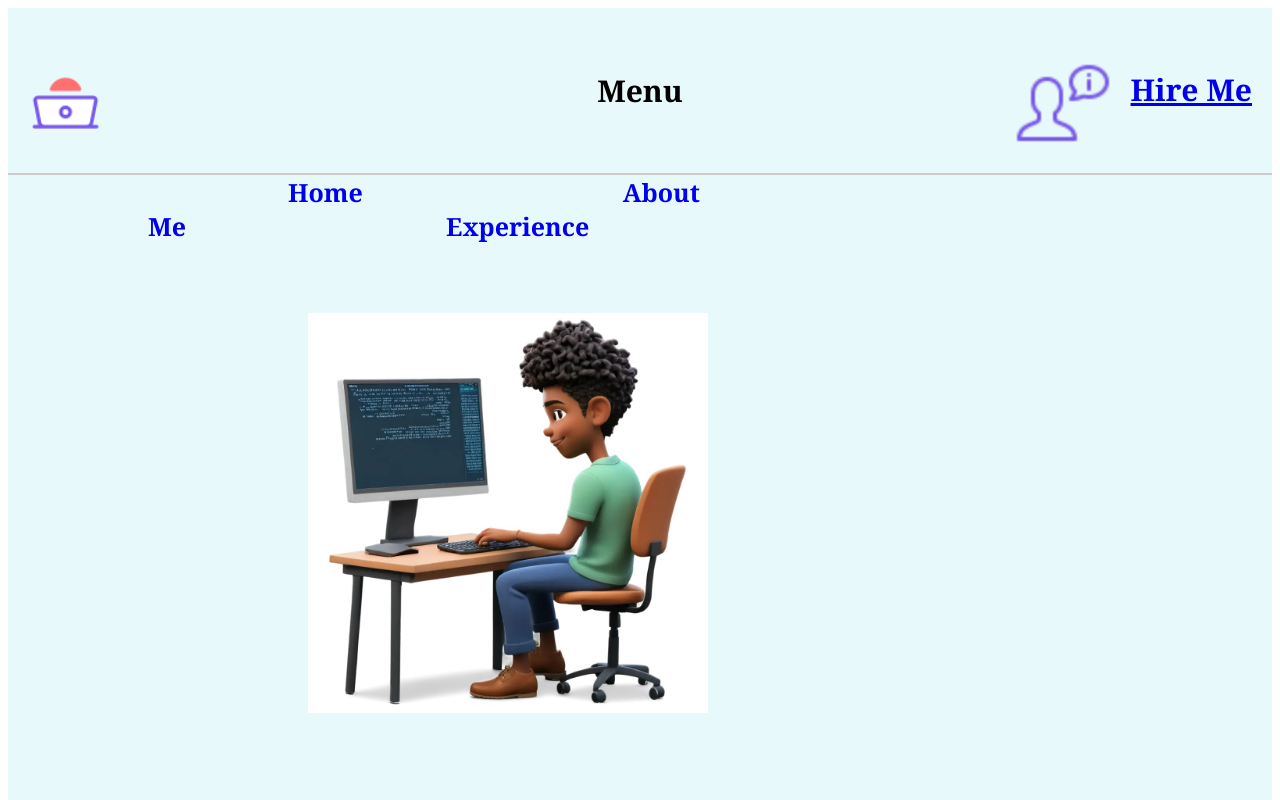
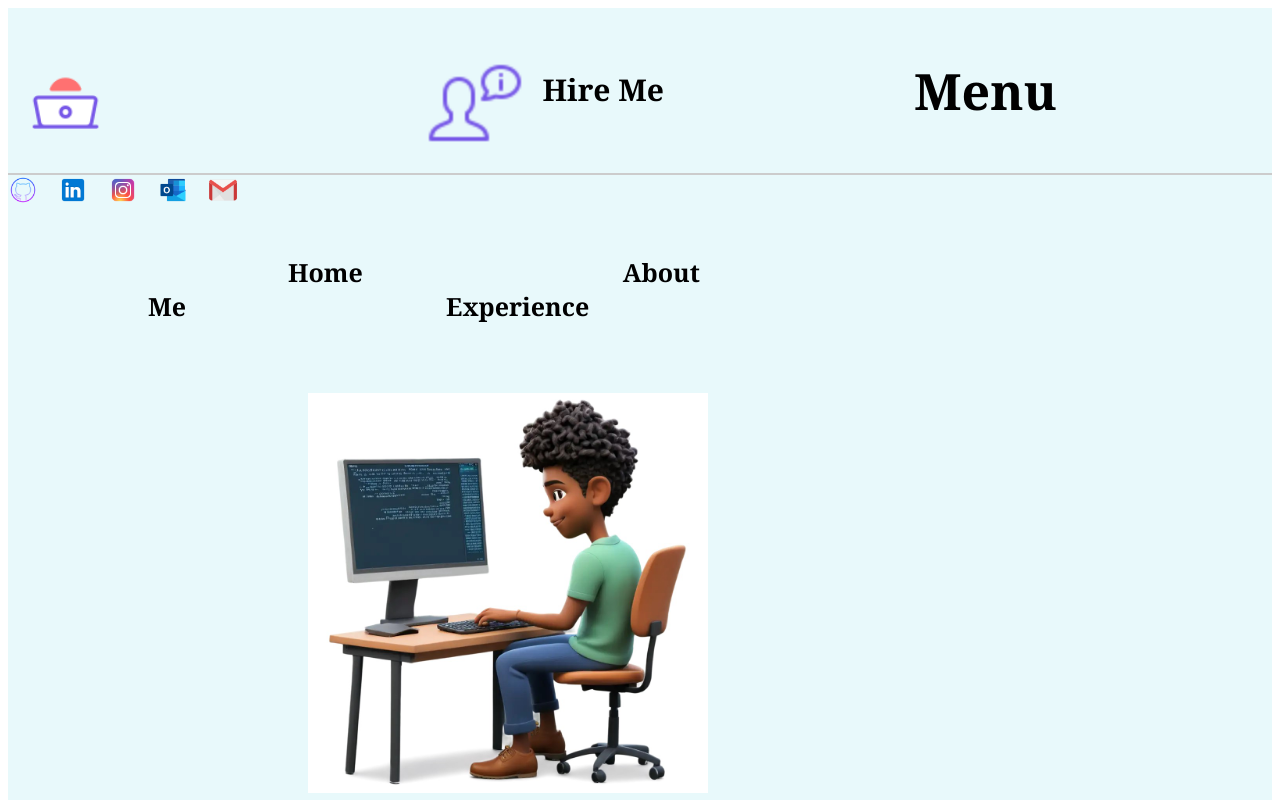
Before and after one commit to Ermiyas9/PersonalPortfolio, a React (Create React App) app in the folder reactapp/: page / in a window 1280 px wide. Shown: the top 800 px of the page. Built offline with nearby package versions, Linux system fonts and the light colour scheme.

Commit message:
I separated the social media icon div from the header components for design purposes, so I created its own component. It is displayed on all pages. I am still figuring out the details about the menu lists.

```diff
--- a/reactapp/src/App.css
+++ b/reactapp/src/App.css
@@ -1,5 +1,13 @@
+
+/* General App Container */
+.app-container {
+  width: 100%;
+  height: auto;
+  background: #E8F9FB;
+}
+
 /* Flexbox container for the header (Logo, Menu/Close, Hire Me) */
-#menuDropDown {
+#headerComponents {
   display: flex;
   align-items: center;
   justify-content: space-between;
@@ -7,11 +15,10 @@
   border-bottom: 2px solid #ccc;
 }
 
-.aboutMeContent {
-  padding: 20px;
-  border-radius: 8px;
+.logo {
+  flex: 1;
+  justify-content: flex-start;
 }
-
 
 /* Logo image styling */
 .logo img {
@@ -20,20 +27,6 @@
   padding-top: 5px;
 }
 
-.logo {
-  flex: 1;
-}
-
-/* Align the logo, menu button, and hire me icon in the first row */
-.menuBtn {
-  flex: 1;
-  text-align: center;
-  color: black;
-  cursor: pointer;
-  font-size: 30px;
-  font-family: Georgia, cursive, sans-serif;
-  font-weight: bold;
-}
 
 .hireMeIcon {
   flex: 1;
@@ -46,6 +39,7 @@
   font-weight: bold;
 }
 
+
 /* Hire me icon image styling */
 .hireMeIcon img {
   width: 50px;
@@ -53,16 +47,21 @@
   padding-top: 20px;
 }
 
+
+
 /* Second row: Social media icons and menu list */
 .socialMediaAndMenu {
   display: flex;
   flex-direction: row;
-  justify-content: space-between; /* Space between social icons and menu list */
+  justify-content: space-between;
   padding-top: 20px;
-  width: 100%; /* Full width to ensure alignment */
+  width: 100%;
   padding-left: 50px;
   padding-right: 50px;
 }
+
+
+
 
 /* Social media icons styling */
 .socialMediaIconsContainer {
@@ -76,31 +75,86 @@
   height: 30px;
 }
 
-/* Menu list styling */
-.menuList {
+
+/* Menu Items Container */
+.menuItems {
   font-size: 25px;
   font-family: Georgia, cursive, sans-serif;
   font-weight: bold;
   list-style-type: none;
   display: flex;
-  gap: 40px; /* Space between menu items */
-  justify-content: flex-end;
+  gap: 40px;
+  justify-content: flex-start;
+
 }
 
-/* General App Container */
-.app-container {
-  width: 100%;
-  height: auto;
-  background: #E8F9FB;
+/* Remove bullet points */
+ul {
+  list-style-type: none;
+  margin: 0;
 }
+
+li {
+  list-style-type: none;
+}
+
+/* Remove underline from links */
+a {
+  text-decoration: none;
+  color: black;
+  font-weight: bold;
+}
+
+
+/* Add hover effect for links */
+a:hover {
+  color: #007bff;
+}
+
+/* Flexbox styling for spacing */
+.menuList {
+  display: flex;
+  gap: 40px;
+  flex-direction: column;
+  justify-content: flex-start;
+}
+
+/* Adjust menu button */
+.menuBtn {
+  flex: 1;
+  color: black;
+  cursor: pointer;
+  font-size: 30px;
+  font-family: Georgia, cursive, sans-serif;
+  font-weight: bold;
+
+  margin-bottom: 20px;
+  padding-left: 250px; /* this isss the space btwn close btn an hireme icon */
+  padding-right: 20px;
+  padding-top: 20px;
+  font-size: 50px;
+}
+
+/* Space between list items */
+.menuList li {
+  margin-bottom: 20px;
+  padding-left: 50px;
+  padding-right: 20px;
+  padding-top: 50px;
+}
+
+
+
 
 /* Change background color of buttons on hover */
 .tablink:hover {
-  background-color: #f1ed15;
-  padding: 5px 10px;
   width: auto;
   height: auto;
   border-radius: 5px;
+  font-size: 25px;
+  font-family: Georgia, cursive, sans-serif;
+  font-weight: bold;
+  list-style-type: none;
 }
 
 /* Default styles for tab content */
@@ -118,6 +172,8 @@
   font-weight: bold;
   margin: 0 120px;
   padding-bottom: 50px;
+  padding-top: 50px;
+
   text-decoration: none;
   font-size: 25px;
 }
@@ -138,15 +194,11 @@
   color: #007BFF;
 }
 
-/* Remove bullet points from lists */
-ul {
-  list-style-type: none;
+.contentImage {
+  padding-left: 300px;
 }
 
-/* Menu list item styling */
-.menuList li {
-  margin-bottom: 80px;
-}
+
 
 .imageAndIntroPara {
   display: flex;
@@ -158,7 +210,3 @@ ul {
   font-family: Georgia, cursive, sans-serif;
   font-size: 20px;
 }
-
-.contentImage {
-  padding-left: 300px;
-}
--- a/reactapp/src/components/Doggo.js
+++ b/reactapp/src/components/Doggo.js
@@ -12,6 +12,7 @@ import instaImageIcon from '../images/aboutMePage/instaImage.png';
 import outlookImageIcon from '../images/aboutMePage/outlookImage.png';
 import emailIcon from '../images/aboutMePage/emailImage.png';
 import HeaderComponents from './Header';
+import socialMediaIconsDisplay from './socialMediaDisplay';
 
 
 function DoggoPage() {
@@ -25,6 +26,8 @@ function DoggoPage() {
             </div>
         </HeaderComponents>
 
+        {socialMediaIconsDisplay()}
+
     </div>
 
 
--- a/reactapp/src/components/Header.js
+++ b/reactapp/src/components/Header.js
@@ -3,26 +3,16 @@ import React from "react";
 import { Link } from 'react-router-dom';
 import logo from '../images/homePage/logoImage.png';
 import hireMeIcon from '../images/homePage/hireMePic.png';
-import githubIcon from '../images/homePage/githubImage.png';
-import linkedInIcon from '../images/homePage/linkInImage.png';
-import instaImageIcon from '../images/homePage/instaImage.png';
-import outlookImageIcon from '../images/homePage/outlookImage.png';
-import emailIcon from '../images/homePage/emailImage.png';
-
 
 
 import '../App.css';
 
 function HeaderComponents(props) {
-
-
   // Get the current page URL
   let currentPage = window.location.href;
 
   // State to toggle the menu
   const [menuOpen, setMenuOpen] = useState(false);
-
-
 
   const handleMenuToggle = () => {
     // Toggle between open and close
@@ -30,20 +20,17 @@ function HeaderComponents(props) {
   };
 
   return (
-    <div id="menuDropDown" className="dropDownMenu">
+    <div id="headerComponents" className="headerComponents">
       <div className="logo">
         <img src={logo} alt="Logo" />
       </div>
 
-      <div id="menuButton" className="menuBtn">
-        {/* Toggle between "Menu" and "Close" */}
-        <div
-          className={`tablink ${menuOpen ? "active" : ""}`}
-          onClick={handleMenuToggle}
-        >
-          {menuOpen ? "Close" : "Menu"}
-        </div>
-      </div>
+
+
+
+
+
+
 
       <div className="hireMeIcon">
         <a href="mailto:egulti4128@conestogac.on.ca" className="hireMeIconLink">
@@ -57,96 +44,37 @@ function HeaderComponents(props) {
         </a>
       </div>
 
-      <div className="menuBtnOptions">
-        {menuOpen ? (
-          // Menu content when the menu is open
+
+
+
+
+
+
+
+      <div id="menuButton" className="menuBtn">
+        {/* Toggle between "Menu" and "Close" */}
+        <div
+          className={`tablink ${menuOpen ? "active" : ""}`}
+          onClick={handleMenuToggle}
+        >
+          {menuOpen ? "Close" : "Menu"}
+
+          {/* Menu content when the menu is open */}
           <div className="menuItems">
-            <div className="socialMediaIconsContainer" style={{ display: 'flex', flexDirection: 'row', gap: '20px', paddingBottom: '20px', paddingLeft: '5px' }}>
-              {/* Social media icons */}
-              <div className="githubIcon">
-                <a
-                  href="https://github.com/Ermiyas9"
-                  className="socialMediaIcons"
-                  style={{ textDecoration: 'none', display: 'inline-block' }}
-                >
-                  <img
-                    src={githubIcon}
-                    alt="GitHub"
-                    className="socialMediaIcons"
-                    style={{ verticalAlign: 'middle' }}
-                  />
-                </a>
-              </div>
-              <div className="linkedInIcon">
-                <a
-                  href="https://www.linkedin.com/in/ermiyas-gulti-4ab51521a/"
-                  className="socialMediaIcons"
-                  style={{ textDecoration: 'none', display: 'inline-block' }}
-                >
-                  <img
-                    src={linkedInIcon}
-                    alt="LinkedIn"
-                    className="socialMediaIcons"
-                    style={{ verticalAlign: 'middle' }}
-                  />
-                </a>
-              </div>
-              <div className="emailIcon">
-                <a
-                  href="https://www.instagram.com/Ermiyas_g9"
-                  className="socialMediaIcons"
-                  style={{ textDecoration: 'none', display: 'inline-block' }}
-                >
-                  <img
-                    src={instaImageIcon}
-                    alt="Instagram"
-                    className="socialMediaIcons"
-                    style={{ verticalAlign: 'middle' }}
-                  />
-                </a>
-              </div>
-              <div className="emailIcon">
-                <a
-                  href="mailto:egulti4128@conestogac.on.ca"
-                  className="socialMediaIcons"
-                  style={{ textDecoration: 'none', display: 'inline-block' }}
-                >
-                  <img
-                    src={outlookImageIcon}
-                    alt="School Email"
-                    className="socialMediaIcons"
-                    style={{ verticalAlign: 'middle' }}
-                  />
-                </a>
-              </div>
-              <div className="emailIcon">
-                <a
-                  href="mailto:enduethio@gmail.com"
-                  className="socialMediaIcons"
-                  style={{ textDecoration: 'none', display: 'inline-block' }}
-                >
-                  <img
-                    src={emailIcon}
-                    alt="Personal Email"
-                    className="socialMediaIcons"
-                    style={{ verticalAlign: 'middle' }}
-                  />
-                </a>
-              </div>
-            </div>
-            <div className="menuList">
+            {menuOpen ? (
+              // Close and open menu lists
               <ul>
                 {/* Menu items with Links */}
                 <li><Link to="/">HOME</Link></li>
                 <li><Link to="/AboutMe">ABOUT ME</Link></li>
                 <li><Link to="/projects">MY PROJECTS</Link></li>
                 <li><Link to="/Doggo">MEET MY DOG</Link></li>
-                <li><Link to="/WorkExprience">MY EXPRIENCE</Link></li>
-                <li><Link to="/Hobbies">HOBBIE</Link></li>
+                <li><Link to="/WorkExprience">MY EXPERIENCE</Link></li>
+                <li><Link to="/Hobbies">HOBBIES</Link></li>
               </ul>
-            </div>
+            ) : null}
           </div>
-        ) : null} {/* Render nothing if the menu is closed */}
+        </div>
       </div>
     </div>
   );
--- a/reactapp/src/components/HomePage.js
+++ b/reactapp/src/components/HomePage.js
@@ -5,6 +5,7 @@ import HeaderComponents from './Header';
 //import logo from '../images/homePage/logoImage.png';
 import contentImage from '../images/contentImage.jpg';
 //import hireMeIcon from '../images/homePage/hireMePic.png';
+import socialMediaIconsDisplay from './socialMediaDisplay';
 
 import '../App.css';
 
@@ -15,6 +16,8 @@ function HomePage() {
         <Routes>
           <Route path="/" element={<HeaderComponents />} />
         </Routes>
+
+        {socialMediaIconsDisplay()}
 
       <div className="icon-container">
         <div className="logo">
--- a/reactapp/src/components/Projects.js
+++ b/reactapp/src/components/Projects.js
@@ -1,8 +1,8 @@
 
 // Projects.js
 import React from 'react';
-import { BrowserRouter, Routes, Route } from 'react-router-dom';
 import HeaderComponents from './Header';
+import socialMediaIconsDisplay from './socialMediaDisplay';
 
 function ProjectsPage() {
     return (
@@ -15,6 +15,8 @@ function ProjectsPage() {
             </div>
         </HeaderComponents>
 
+        {socialMediaIconsDisplay()}
+
     </div>
     );
 }
--- a/reactapp/src/components/WorkExprience.js
+++ b/reactapp/src/components/WorkExprience.js
@@ -2,6 +2,7 @@
 import React from 'react';
 import { BrowserRouter, Routes, Route } from 'react-router-dom';
 import HeaderComponents from './Header';
+import socialMediaIconsDisplay from './socialMediaDisplay';
 
 function WorkExpriencePage() {
     return (
@@ -14,6 +15,8 @@ function WorkExpriencePage() {
             </div>
         </HeaderComponents>
 
+        {socialMediaIconsDisplay()}
+
     </div>
     );
 }
--- /dev/null
+++ b/reactapp/src/components/socialMediaDisplay.js
@@ -0,0 +1,95 @@
+import React from "react";
+
+import githubIcon from '../images/homePage/githubImage.png';
+import linkedInIcon from '../images/homePage/linkInImage.png';
+import instaImageIcon from '../images/homePage/instaImage.png';
+import outlookImageIcon from '../images/homePage/outlookImage.png';
+import emailIcon from '../images/homePage/emailImage.png';
+
+import '../App.css'
+
+function socialMediaIconsDisplay() {
+    return (
+        <div className="socialMediaIconsContainer" >
+
+            {/* Social media icons */}
+            <div className="githubIcon">
+                <a
+                    href="https://github.com/Ermiyas9"
+                    className="socialMediaIcons"
+                    style={{ textDecoration: 'none', display: 'inline-block' }}
+                >
+                    <img
+                        src={githubIcon}
+                        alt="GitHub"
+                        className="socialMediaIcons"
+                        style={{ verticalAlign: 'middle' }}
+                    />
+                </a>
+            </div>
+
+            <div className="linkedInIcon">
+                <a
+                    href="https://www.linkedin.com/in/ermiyas-gulti-4ab51521a/"
+                    className="socialMediaIcons"
+                    style={{ textDecoration: 'none', display: 'inline-block' }}
+                >
+                    <img
+                        src={linkedInIcon}
+                        alt="LinkedIn"
+                        className="socialMediaIcons"
+                        style={{ verticalAlign: 'middle' }}
+                    />
+                </a>
+            </div>
+
+            <div className="emailIcon">
+                <a
+                    href="https://www.instagram.com/Ermiyas_g9"
+                    className="socialMediaIcons"
+                    style={{ textDecoration: 'none', display: 'inline-block' }}
+                >
+                    <img
+                        src={instaImageIcon}
+                        alt="Instagram"
+                        className="socialMediaIcons"
+                        style={{ verticalAlign: 'middle' }}
+                    />
+                </a>
+            </div>
+
+            <div className="emailIcon">
+                <a
+                    href="mailto:egulti4128@conestogac.on.ca"
+                    className="socialMediaIcons"
+                    style={{ textDecoration: 'none', display: 'inline-block' }}
+                >
+                    <img
+                        src={outlookImageIcon}
+                        alt="School Email"
+                        className="socialMediaIcons"
+                        style={{ verticalAlign: 'middle' }}
+                    />
+                </a>
+            </div>
+
+            <div className="emailIcon">
+                <a
+                    href="mailto:enduethio@gmail.com"
+                    className="socialMediaIcons"
+                    style={{ textDecoration: 'none', display: 'inline-block' }}
+                >
+                    <img
+                        src={emailIcon}
+                        alt="Personal Email"
+                        className="socialMediaIcons"
+                        style={{ verticalAlign: 'middle' }}
+                    />
+                </a>
+            </div>
+
+        </div>
+    );
+}
+
+export default socialMediaIconsDisplay;
```
Also changed, not shown: reactapp/src/components/AboutMe.js (+3 -8 lines), reactapp/src/components/Hobbies.js (+4 -4 lines), reactapp/src/components/ListOfMenu.js (added).
